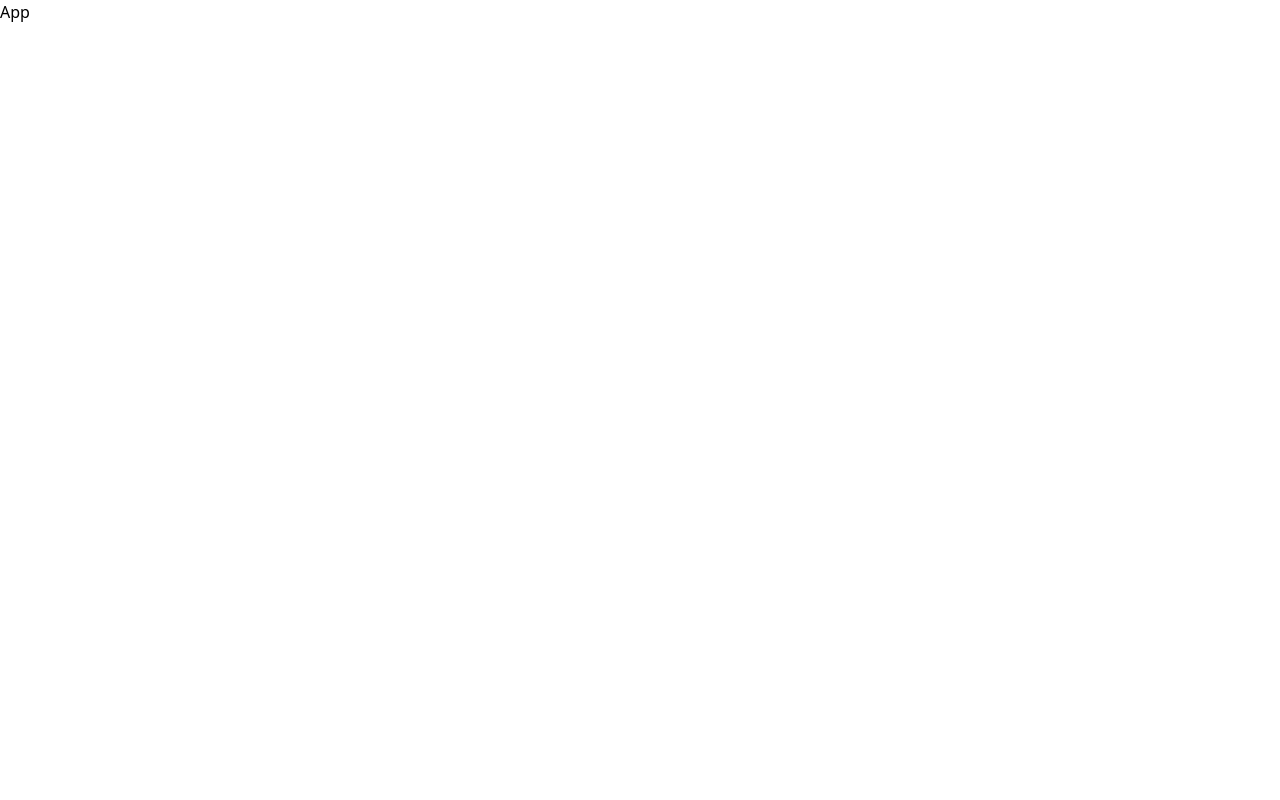
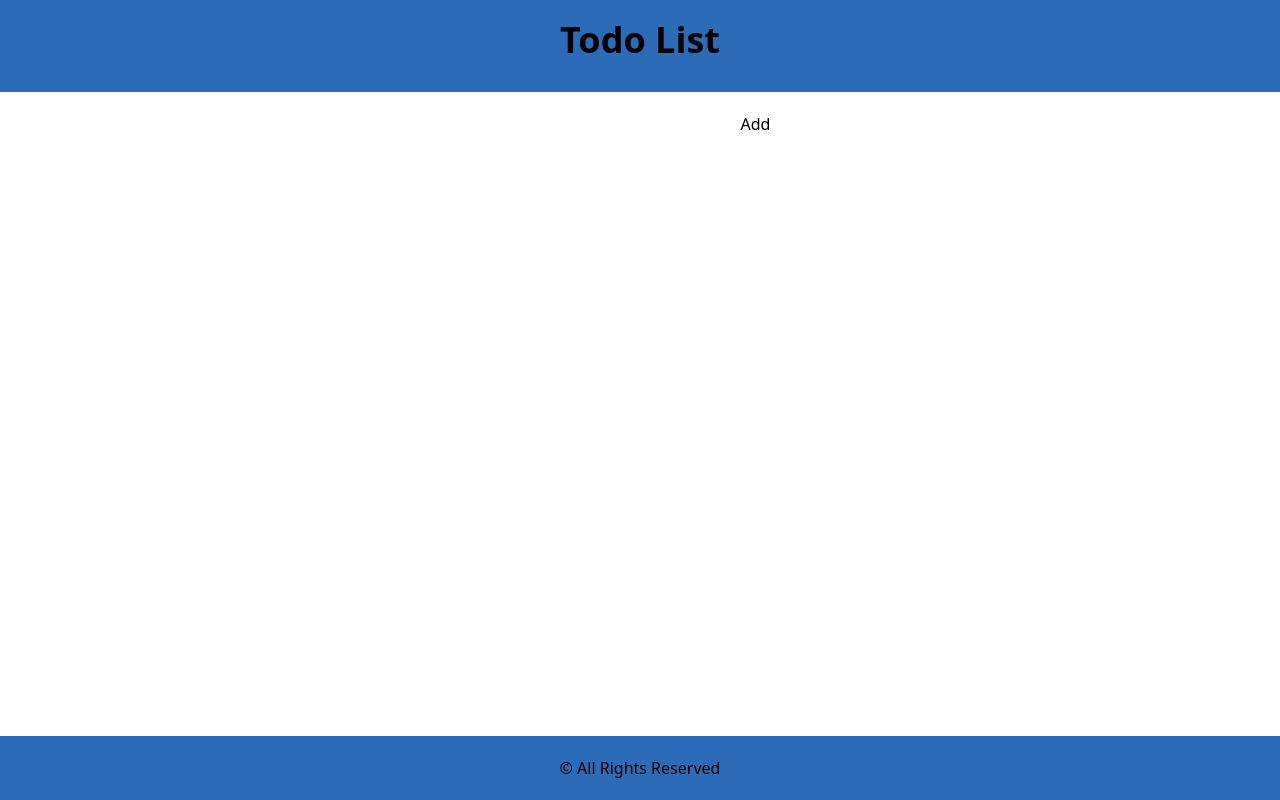
Before and after one commit to GashawMucheye/React-TypeScript-Todo_list, a React (Vite) app in the folder todo-list/: page / in a window 1280 px wide. Built offline with nearby package versions, Linux system fonts and the light colour scheme.

Commit message:
created type Alltasks and Taskprovider.tsx in order to wrap the App component to provide the global state

```diff
--- a/todo-list/package.json
+++ b/todo-list/package.json
@@ -11,7 +11,8 @@
   },
   "dependencies": {
     "react": "^18.2.0",
-    "react-dom": "^18.2.0"
+    "react-dom": "^18.2.0",
+    "react-toastify": "^9.1.3"
   },
   "devDependencies": {
     "@types/react": "^18.2.43",
--- a/todo-list/src/App.tsx
+++ b/todo-list/src/App.tsx
@@ -1,5 +1,18 @@
+import Footer from './components/Footer';
+import Header from './components/Header';
+import Main from './components/Main';
+
 const App = () => {
-  return <div>App</div>;
+  return (
+    <div
+      className="h-screen text-center flex bg-[#b2a7a7]
+  flex-col"
+    >
+      <Header />
+      <Main />
+      <Footer />
+    </div>
+  );
 };
 
 export default App;
--- /dev/null
+++ b/todo-list/src/components/Footer.tsx
@@ -0,0 +1,11 @@
+import { FC } from 'react';
+
+const Footer: FC = () => {
+  return (
+    <footer className="bg-[#2c6bb8] text-center p-5">
+      <p className="w-3/4 mx-auto border-none"> &copy; All Rights Reserved</p>
+    </footer>
+  );
+};
+
+export default Footer;
--- /dev/null
+++ b/todo-list/src/components/Header.tsx
@@ -0,0 +1,10 @@
+import { FC } from 'react';
+const Header: FC = () => {
+  return (
+    <div className="bg-[#2c6bb8] text-center p-5">
+      <h1 className="text-4xl font-bold mb-3">Todo List</h1>
+    </div>
+  );
+};
+
+export default Header;
--- /dev/null
+++ b/todo-list/src/components/InputFields.tsx
@@ -0,0 +1,30 @@
+import { FC, useContext } from 'react';
+import { Tasking } from '../context/TaskProvider';
+
+type Props = {
+  todo: string;
+  setTodo: React.Dispatch<React.SetStateAction<string>>;
+};
+
+const InputFields: FC<Props> = ({ todo, setTodo }) => {
+  const { dispatch } = useContext(Tasking);
+  const handleAdd = () => {
+    dispatch({
+      type: 'ADD_TASK',
+      payload: { id: Date.now(), todo, isDone: false },
+    });
+  };
+  return (
+    <div>
+      <input
+        type="text"
+        onChange={(e: React.ChangeEvent<HTMLInputElement>) =>
+          setTodo(e.target.value)
+        }
+      />
+      <button onClick={handleAdd}>Add</button>
+    </div>
+  );
+};
+
+export default InputFields;
--- /dev/null
+++ b/todo-list/src/components/Main.tsx
@@ -0,0 +1,20 @@
+import { FC, useContext, useState } from 'react';
+import { Tasking } from '../context/TaskProvider';
+import SingleTodo from './SingleTodo';
+import InputFields from './InputFields';
+
+const Main: FC = () => {
+  const [todo, setTodo] = useState<string>('');
+  const { state } = useContext(Tasking);
+
+  return (
+    <div className="py-5  flex-1 bg-white">
+      <InputFields todo={todo} setTodo={setTodo} />
+      {state.tasks.map(({ todo, id, isDone }) => (
+        <SingleTodo todo={todo} id={id} isDone={isDone} />
+      ))}
+    </div>
+  );
+};
+
+export default Main;
--- /dev/null
+++ b/todo-list/src/components/SingleTodo.tsx
@@ -0,0 +1,35 @@
+import { FC, useContext } from 'react';
+import { Alltasks } from '../types/types';
+import { Tasking } from '../context/TaskProvider';
+const SingleTodo: FC<Alltasks> = ({ todo, id, isDone }) => {
+  const { dispatch } = useContext(Tasking);
+  return (
+    <div>
+      <section>
+        {isDone ? <s>{todo}</s> : <div>{todo}</div>}
+
+        <div>{isDone}</div>
+        <div className="buttons">
+          <button
+            className="btn"
+            onClick={() => {
+              dispatch({ type: 'DELETE_TASK', payload: id });
+            }}
+          >
+            Delete
+          </button>
+          <button
+            className="btn"
+            onClick={() => {
+              dispatch({ type: 'TASK_DONE', payload: id });
+            }}
+          >
+            Done
+          </button>
+        </div>
+      </section>
+    </div>
+  );
+};
+
+export default SingleTodo;
--- /dev/null
+++ b/todo-list/src/context/TaskProvider.tsx
@@ -0,0 +1,83 @@
+import React from 'react';
+import { ReactNode, createContext, useReducer } from 'react';
+import { Alltasks } from '../types/types';
+
+type StateType = {
+  tasks: Alltasks[];
+};
+type IncrementAction = { type: 'INCREMENT'; payload: number };
+
+type DecrementAction = { type: 'DECREMENT' };
+
+type ResetAction = { type: 'RESET' };
+type AddAction = { type: 'ADD_TASK'; payload: Alltasks };
+type DeleteAction = { type: 'DELETE_TASK'; payload: number };
+type DoneAction = { type: 'TASK_DONE'; payload: number };
+type ReorderTask = {
+  type: 'REORDER_TASK';
+  sourceIndex: number;
+  destinationIndex: number;
+};
+
+type ActionType =
+  | IncrementAction
+  | DecrementAction
+  | ResetAction
+  | AddAction
+  | DeleteAction
+  | DoneAction
+  | ReorderTask;
+const INITIALSTATE = {
+  tasks: [],
+  // updateTasks: [],
+};
+
+const reducer = (state: StateType, action: ActionType) => {
+  switch (action.type) {
+    case 'ADD_TASK':
+      return {
+        ...state,
+        tasks: [...state.tasks, action.payload],
+      };
+    case 'DELETE_TASK':
+      return {
+        ...state,
+        tasks: [...state.tasks.filter((task) => task.id != action.payload)],
+      };
+    case 'TASK_DONE':
+      return {
+        ...state,
+        tasks: [
+          ...state.tasks.map((task) =>
+            task.id === action.payload
+              ? { ...task, isDone: !task.isDone }
+              : task
+          ),
+        ],
+      };
+    case 'REORDER_TASK': {
+      const updatedTasks: Alltasks[] = [...state.tasks];
+      const [reorderedTask] = updatedTasks.splice(action.sourceIndex, 1);
+      updatedTasks.splice(action.destinationIndex, 0, reorderedTask);
+      return { ...state, tasks: updatedTasks };
+    }
+
+    default:
+      return state;
+  }
+};
+
+export const Tasking = createContext<{
+  state: StateType;
+  dispatch: React.Dispatch<ActionType>;
+}>({
+  state: INITIALSTATE,
+  dispatch: () => {},
+});
+
+export const TaskProvider = ({ children }: { children: ReactNode }) => {
+  const [state, dispatch] = useReducer(reducer, INITIALSTATE);
+  return (
+    <Tasking.Provider value={{ state, dispatch }}>{children}</Tasking.Provider>
+  );
+};
--- a/todo-list/src/main.tsx
+++ b/todo-list/src/main.tsx
@@ -1,10 +1,13 @@
-import React from 'react'
-import ReactDOM from 'react-dom/client'
-import App from './App.tsx'
-import './index.css'
+import React from 'react';
+import ReactDOM from 'react-dom/client';
+import App from './App.tsx';
+import './index.css';
+import { TaskProvider } from './context/TaskProvider.tsx';
 
 ReactDOM.createRoot(document.getElementById('root')!).render(
   <React.StrictMode>
-    <App />
-  </React.StrictMode>,
-)
+    <TaskProvider>
+      <App />
+    </TaskProvider>
+  </React.StrictMode>
+);
--- /dev/null
+++ b/todo-list/src/types/types.ts
@@ -0,0 +1,5 @@
+export type Alltasks = {
+  id: number;
+  todo: string;
+  isDone: boolean;
+};
--- a/todo-list/tailwind.config.js
+++ b/todo-list/tailwind.config.js
@@ -1,8 +1,8 @@
 /** @type {import('tailwindcss').Config} */
 export default {
-  content: [],
+  content: ['./index.html', './src/**/*.{js,ts,jsx,tsx}'],
   theme: {
     extend: {},
   },
   plugins: [],
-}
+};
```
Also changed, not shown: 2 other files (tests, documents, lock files or other folders).
